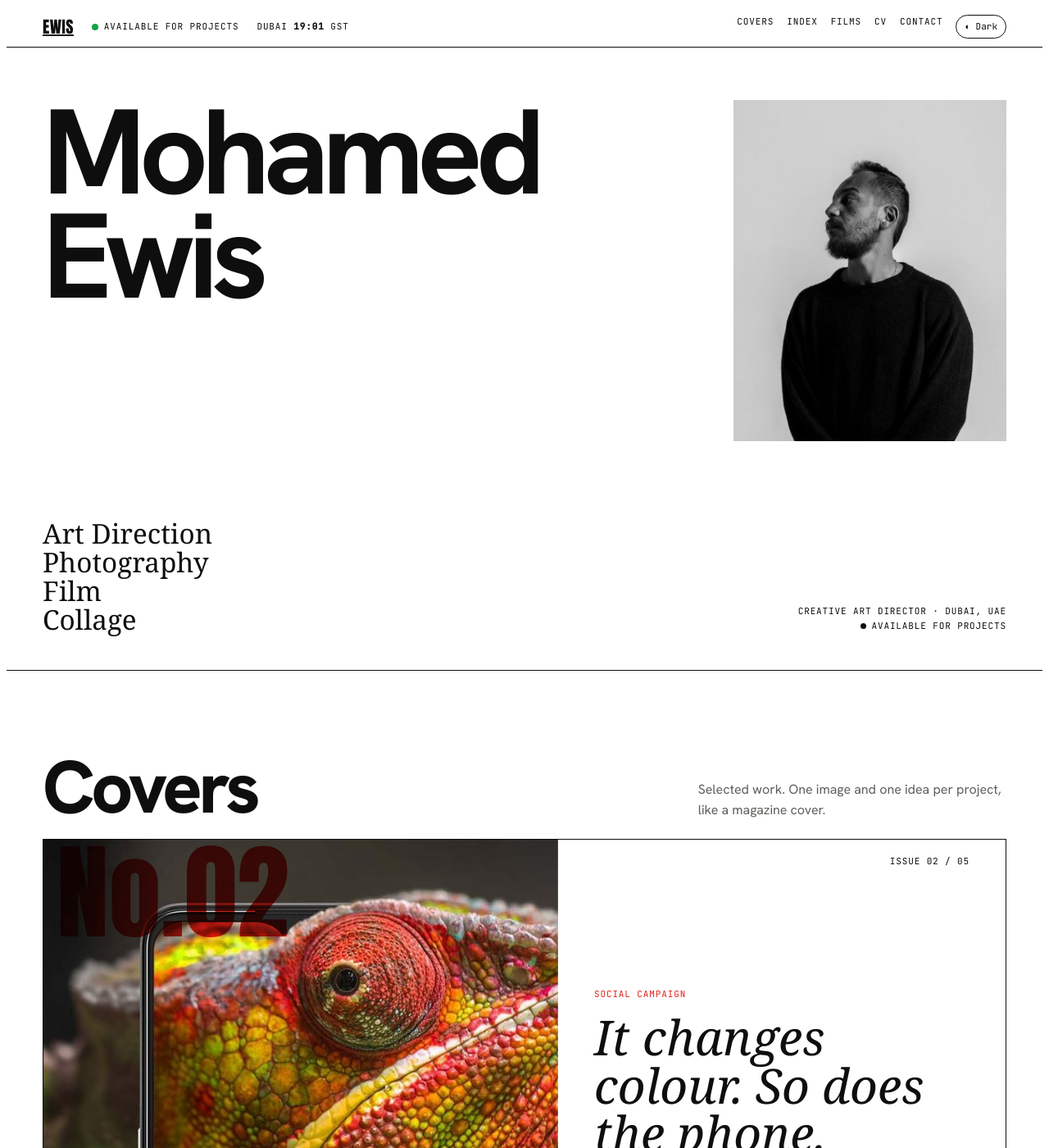
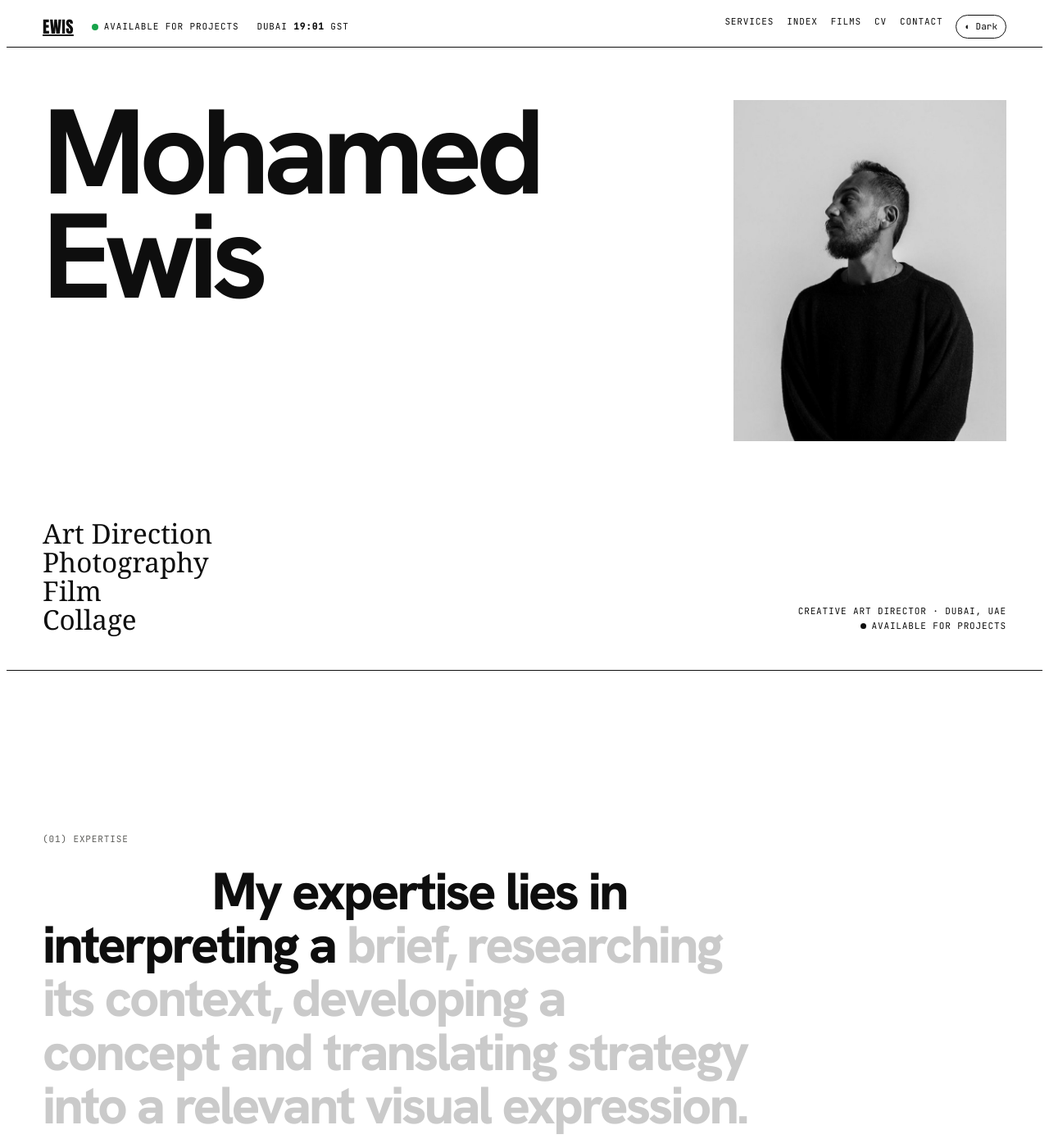
Before and after one commit to Msayed25/mohamed-ewis, a Jekyll site: the page built from index.html, in a window 1280 px wide and 1400 px high. Shown: the whole window at 82% size. Built offline with Jekyll 4.4.1, drawn with Linux system fonts in a browser that asks for light colours; some web fonts are replaced; some of the changed text lies outside the part shown.

Commit message:
Add the expertise statement and Services (replacing Covers), without stacking; top bar link Covers -> Services

```diff
--- a/_data/site.json
+++ b/_data/site.json
@@ -9,6 +9,30 @@
   "portrait": "/images/site/portrait.jpg",
   "portrait_landing": "/images/site/portrait-landing.jpg",
   "portrait_cutout": "/images/site/portrait-cutout.webp",
+  "expertise": "My expertise lies in interpreting a brief, researching its context, developing a concept and translating strategy into a relevant visual expression.",
+  "services_intro": "A tailored range of services, from the first idea to the final frame.",
+  "services": [
+    {
+      "title": "Branding",
+      "text": "Art direction · Brand strategy · Tone & voice · Insights · Content strategy",
+      "image": "/images/projects/damac/cover.jpg"
+    },
+    {
+      "title": "Creative",
+      "text": "Storytelling · Copywriting · Social media guidelines · Photo + video direction · 3D visualisation",
+      "image": "/images/projects/gorillaz/cover.jpg"
+    },
+    {
+      "title": "Production",
+      "text": "Scouting · Production management · Content creation · Live action filming · Experience",
+      "image": "/images/projects/sacha-jafri/cover.jpg"
+    },
+    {
+      "title": "Post-production",
+      "text": "Editing · 2D/3D animation · Colour grading · Visual effects · Finishing",
+      "image": "/images/projects/alive/cover.jpg"
+    }
+  ],
   "disciplines": [
     "Art Direction",
     "Photography",
--- a/_layouts/default.html
+++ b/_layouts/default.html
@@ -23,7 +23,7 @@
   <a class="brand" href="{{ '/' | relative_url }}">{{ s.short_name }}</a>
   {% if s.status != "" %}<span class="avail"><i></i>{{ s.status }}</span>{% endif %}
   <span class="clock-wrap">{{ s.location | split: "," | first }} <b class="clock" data-offset="{{ s.timezone_offset }}">--:--</b> {{ s.timezone_label }}</span>
-  <nav><a href="{{ '/#featured' | relative_url }}">Covers</a><a href="{{ '/#work' | relative_url }}">Index</a><a href="{{ '/#films' | relative_url }}">Films</a><a href="{{ '/#cv' | relative_url }}">CV</a><a href="{{ '/#talk' | relative_url }}">Contact</a><button class="tog" id="tog" type="button" aria-label="Switch between light and dark">◐ <span id="togl">Dark</span></button></nav>
+  <nav><a href="{{ '/#services' | relative_url }}">Services</a><a href="{{ '/#work' | relative_url }}">Index</a><a href="{{ '/#films' | relative_url }}">Films</a><a href="{{ '/#cv' | relative_url }}">CV</a><a href="{{ '/#talk' | relative_url }}">Contact</a><button class="tog" id="tog" type="button" aria-label="Switch between light and dark">◐ <span id="togl">Dark</span></button></nav>
 </header>
 
 {{ content }}
--- a/admin/config.yml
+++ b/admin/config.yml
@@ -53,7 +53,7 @@
       - { name: subtitle, label: Type of work, widget: string, hint: "e.g. Social campaign, Documentary film, Logo design" }
       - { name: cover, label: Cover image, widget: image }
       - { name: cover_line, label: Cover line, widget: string, required: false, hint: "One short, punchy line in the magazine-cover style. Shown big on the cover." }
-      - { name: featured, label: Show on the home page covers, widget: boolean, default: false, hint: "Needs a cover line." }
+      - { name: featured, label: Show on the home page covers (not shown at the moment), widget: boolean, default: false, hint: "Needs a cover line." }
       - { name: order, label: Order, widget: number, value_type: int, default: 100, hint: "Lower numbers come first in the index." }
       - { name: tags, label: Tags, widget: list, required: false, field: { name: tag, label: Tag, widget: string } }
       - { name: video, label: Video, widget: string, required: false, hint: "For films: paste a YouTube or Vimeo link, or the address of an uploaded video file." }
@@ -81,6 +81,9 @@
           - { name: status, label: Availability badge, widget: string, required: false, hint: "Shown with a green pulse. Leave empty to hide." }
           - { name: portrait, label: Portrait photo, widget: image }
           - { name: portrait_landing, label: Landing photo (upper body, facing into the page), widget: image, required: false }
+          - { name: expertise, label: Expertise (the big statement after the landing page), widget: text, required: false }
+          - { name: services_intro, label: Services intro line, widget: string, required: false }
+          - { name: services, label: Services, widget: list, fields: [ { name: title, label: Service, widget: string }, { name: text, label: Short description, widget: text, required: false }, { name: image, label: Photo, widget: image, required: false } ] }
           - { name: disciplines, label: Disciplines (the list on the landing page), widget: list, field: { name: discipline, label: Discipline, widget: string } }
           - { name: portrait_cutout, label: Portrait cut-out (not shown at the moment), widget: image, required: false }
           - { name: headline, label: Intro headline (not shown at the moment), widget: string }
--- a/assets/site.css
+++ b/assets/site.css
@@ -370,3 +370,29 @@
 @media (prefers-reduced-motion:reduce){.landing .tc{display:none}.landing h1 span b,.landing .vf img,.landing .low{transition:none}}
 /* short screens (e.g. 1280x720): keep the viewfinder above the disciplines list */
 @media (min-width:761px) and (max-height:800px){.landing .vf{width:min(clamp(200px,26vw,400px),calc(min(86vh,760px) * .5))}}
+
+/* ---------- expertise statement after the landing (deck slide 7): one heavy paragraph, first line indented; words darken as you scroll (site.js) ---------- */
+.xp{min-height:min(86vh,760px);display:grid;align-content:center;padding-block:clamp(56px,8vw,110px);border-bottom:1px solid var(--ink)}
+.xp-k{color:var(--soft);margin:0 0 22px}
+.xp-t{font:800 clamp(32px,5vw,78px)/1.02 var(--body);letter-spacing:-.045em;margin:0;max-width:24ch;text-indent:24%}
+.xp-t .w{color:color-mix(in srgb,var(--ink) 22%,var(--paper));transition:color .25s}
+.xp-t .w.on{color:var(--ink)}
+@media (max-width:760px){.xp-t{text-indent:0}}
+
+/* ---------- services (deck slide 8, after adigun.framer.website): big centred title, numbered rows with a small photo; rows come up from pale as they reach the middle of the screen ---------- */
+.svc{padding-block:clamp(56px,8vw,110px)}
+.svc-head{text-align:center;margin-bottom:clamp(40px,6vw,80px)}
+.svc-head h2{font:800 clamp(56px,11vw,170px)/.86 var(--body);letter-spacing:-.06em;margin:0;text-transform:uppercase}
+.svc-head p{max-width:34ch;margin:18px auto 0;color:var(--soft);line-height:1.6}
+.svc-list{list-style:none;margin:0;padding:0;border-top:1px solid var(--hair);background-image:linear-gradient(90deg,transparent calc(33.33% - .5px),var(--hair) calc(33.33% - .5px),var(--hair) calc(33.33% + .5px),transparent calc(33.33% + .5px))}
+.svc-row{display:grid;grid-template-columns:minmax(0,1fr) minmax(0,1.4fr) auto;gap:clamp(16px,3vw,40px);align-items:start;padding-block:clamp(22px,3vw,36px);border-bottom:1px solid var(--hair);opacity:.22;transition:opacity .7s cubic-bezier(.2,.9,.2,1)}
+.svc-row.in{opacity:1}
+.svc-row .n{font:800 clamp(34px,4.4vw,64px)/1 var(--body);letter-spacing:-.05em}
+.svc-row .t{padding-left:clamp(0px,2vw,24px)}
+.svc-row h3{font:800 clamp(30px,3.8vw,56px)/1 var(--body);letter-spacing:-.05em;margin:0 0 clamp(18px,2.5vw,34px);transition:transform .4s cubic-bezier(.2,.9,.2,1)}
+.svc-row p{margin:0;max-width:40ch;color:var(--soft);font-size:15px;line-height:1.55}
+.svc-row img{width:clamp(96px,10vw,150px);aspect-ratio:1;object-fit:cover;border-radius:10px;transition:transform .5s cubic-bezier(.2,.9,.2,1)}
+.svc-row:hover h3{transform:translateX(10px)}
+.svc-row:hover img{transform:scale(1.06) rotate(-2deg)}
+@media (max-width:760px){.svc-list{background-image:none}.svc-row{grid-template-columns:auto minmax(0,1fr)}.svc-row img{display:none}.svc-row .t{padding-left:0}}
+@media (prefers-reduced-motion:reduce){.svc-row{opacity:1;transition:none}}
--- a/assets/site.js
+++ b/assets/site.js
@@ -85,6 +85,30 @@
         lastY = y; ticking = false;
       });
     }, { passive: true });
+  }
+
+  /* services: each row comes up from pale as it reaches the middle of the screen */
+  var svcRows = $$('.svc-row');
+  if (svcRows.length && window.IntersectionObserver && !reduce) {
+    var sio = new IntersectionObserver(function (es) {
+      es.forEach(function (e) { if (e.isIntersecting) { e.target.classList.add('in'); sio.unobserve(e.target); } });
+    }, { rootMargin: '0px 0px -35% 0px' });
+    svcRows.forEach(function (r) { sio.observe(r); });
+  } else svcRows.forEach(function (r) { r.classList.add('in'); });
+
+  /* expertise statement: words darken one by one as it scrolls up the screen */
+  var xp = $('.xp-t');
+  if (xp) {
+    var words = xp.textContent.trim().split(/\s+/); xp.textContent = '';
+    words.forEach(function (w, i) { var sp = document.createElement('span'); sp.className = 'w'; sp.textContent = w; xp.appendChild(sp); if (i < words.length - 1) xp.appendChild(document.createTextNode(' ')); });
+    var ws = $$('.w', xp);
+    var light = function () {
+      var vh = window.innerHeight, top = xp.getBoundingClientRect().top;
+      var p = reduce ? 1 : Math.max(0, Math.min(1, (vh * 0.9 - top) / (vh * 0.55)));
+      var n = Math.round(p * ws.length);
+      ws.forEach(function (w, i) { w.classList.toggle('on', i < n); });
+    };
+    light(); window.addEventListener('scroll', light, { passive: true }); window.addEventListener('resize', light, { passive: true });
   }
 
   /* menu: a full-screen film slate that claps shut */
--- a/index.html
+++ b/index.html
@@ -17,24 +17,23 @@
   </div>
 </section>
 
-{% if featured.size > 0 %}
-<section class="sec g" id="featured">
-  <div class="head"><h2>Covers</h2><p>Selected work. One image and one idea per project, like a magazine cover.</p></div>
-  <div class="cover feat" id="covers" aria-roledescription="carousel" aria-label="Featured projects">
-    {% for p in featured %}
-    <article class="slide{% if forloop.first %} on{% endif %}" data-kind="{{ p.kind }}" aria-label="{{ forloop.index }} of {{ featured.size }}">
-      <div class="shot"><img src="{{ p.cover | relative_url }}" alt="{{ p.title }}" {% unless forloop.first %}loading="lazy" decoding="async"{% endunless %}><div class="no">No.{% if forloop.index < 10 %}0{% endif %}{{ forloop.index }}</div></div>
-      <div class="copy">
-        <div class="issue mono">Issue {% if forloop.index < 10 %}0{% endif %}{{ forloop.index }} / {% if featured.size < 10 %}0{% endif %}{{ featured.size }}</div>
-        <div class="kick mono">{{ p.subtitle }}</div>
-        <p class="line words">{{ p.cover_line }}</p>
-        <div class="client">{{ p.title }} {% include kind.html kind=p.kind %}</div>
-        <div>{% include action.html p=p solid=true %}</div>
-      </div>
-    </article>
-    {% endfor %}
-    <div class="dots" role="tablist" aria-label="Choose a cover">{% for p in featured %}<button type="button" role="tab" aria-label="{{ p.title }}"{% if forloop.first %} aria-current="true"{% endif %}>{% if forloop.index < 10 %}0{% endif %}{{ forloop.index }}</button>{% endfor %}</div>
-  </div>
+{% if s.expertise and s.expertise != "" %}
+<section class="xp g" id="expertise" aria-label="Expertise">
+  <p class="xp-k mono">(01) Expertise</p>
+  <p class="xp-t">{{ s.expertise }}</p>
+</section>
+{% endif %}
+
+{% if s.services.size > 0 %}
+<section class="svc g" id="services">
+  <div class="svc-head"><h2>Services</h2>{% if s.services_intro != "" %}<p class="mono">{{ s.services_intro }}</p>{% endif %}</div>
+  <ol class="svc-list">
+    {% for v in s.services %}<li class="svc-row">
+      <b class="n">{% if forloop.index < 10 %}0{% endif %}{{ forloop.index }}</b>
+      <div class="t"><h3>{{ v.title }}</h3>{% if v.text != "" %}<p>{{ v.text }}</p>{% endif %}</div>
+      {% if v.image and v.image != "" %}<img src="{{ v.image | relative_url }}" alt="" loading="lazy">{% endif %}
+    </li>{% endfor %}
+  </ol>
 </section>
 {% endif %}
 
```
